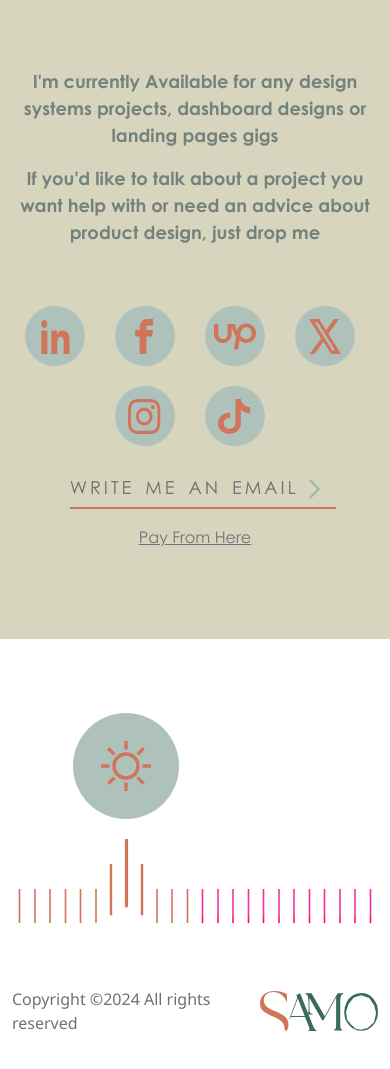
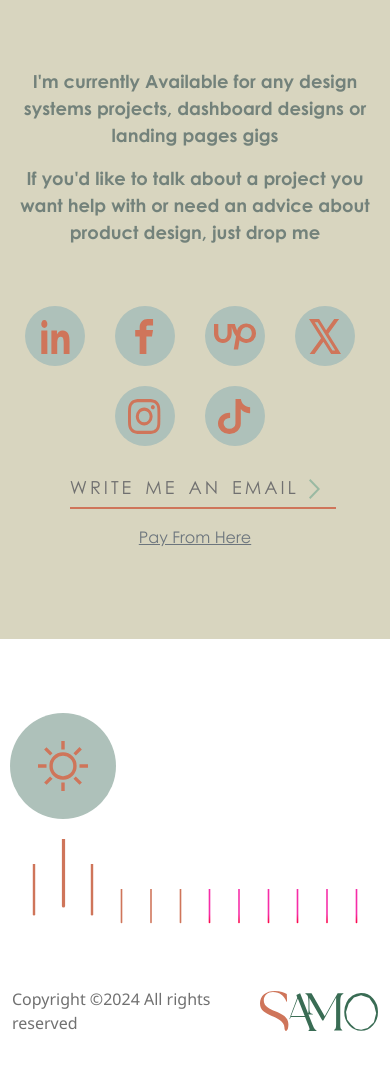
Before and after one commit to Hamza-Noah/Islam-Project, a React (Vite) app: page / in a window 390 px wide. Shown: the part 6058-7127 px from the top of the page. Built offline with nearby package versions, Linux system fonts and the light colour scheme.

Commit message:
make it only 6 hour in the small screens

```diff
--- a/src/components/Projects/Projects.jsx
+++ b/src/components/Projects/Projects.jsx
@@ -18,9 +18,9 @@ import project4 from "../../assets/images/project-4.jpg";
 import project5 from "../../assets/images/project-5.jpg";
 import project6 from "../../assets/images/project-6.jpg";
 
-import styles from "./projects.module.css";
 import applyThemeClass from "../../Services/applyThemeClass.js";
 import LinkTo from "../LinkTo/LinkTo.jsx";
+import styles from "./projects.module.css";
 
 export default function Projects({ mode }) {
   const [theme, setTheme] = useState();
--- a/src/components/ThemeChanger/themeChanger.module.css
+++ b/src/components/ThemeChanger/themeChanger.module.css
@@ -5,6 +5,7 @@
   &.purple {
     background-color: #171b29;
   }
+
   &.dark {
     background-color: transparent;
   }
@@ -19,10 +20,11 @@
   }
 }
 
-.theme-btn-purple.white{
+.theme-btn-purple.white {
   background-color: #aec1ba;
 }
-.theme-btn-purple.purple{
+
+.theme-btn-purple.purple {
   background-color: #3a3d49;
 }
 
@@ -50,6 +52,22 @@
   display: flex;
   align-items: center;
   flex-direction: column;
+  @media (max-width: 767px) {
+    &:nth-child(7),
+    &:nth-child(8),
+    &:nth-child(9),
+    &:nth-child(10),
+    &:nth-child(11),
+    &:nth-child(12),
+    &:nth-child(19),
+    &:nth-child(20),
+    &:nth-child(21),
+    &:nth-child(22),
+    &:nth-child(23),
+    &:nth-child(24) {
+      display: none;
+    }
+  }
 }
 
 .hour img {
@@ -90,27 +108,25 @@ img.taller {
   rotate: 180deg;
 }
 
-.hourButton:hover, .hourButton img {
+.hourButton:hover,
+.hourButton img {
   pointer-events: none !important;
 }
 
-.rights{
+.rights {
   font-size: 1.25rem;
   color: #707070;
   font-family: "Segoe UI";
   @media (max-width: 575px) {
-  font-size: .8rem;
-
+    font-size: 0.8rem;
   }
   @media (max-width: 767px) {
-  font-size: 1rem;
-
+    font-size: 1rem;
   }
 }
 
-.logo{
+.logo {
   height: 40px;
   @media (max-width: 575px) {
-
   }
 }
```
